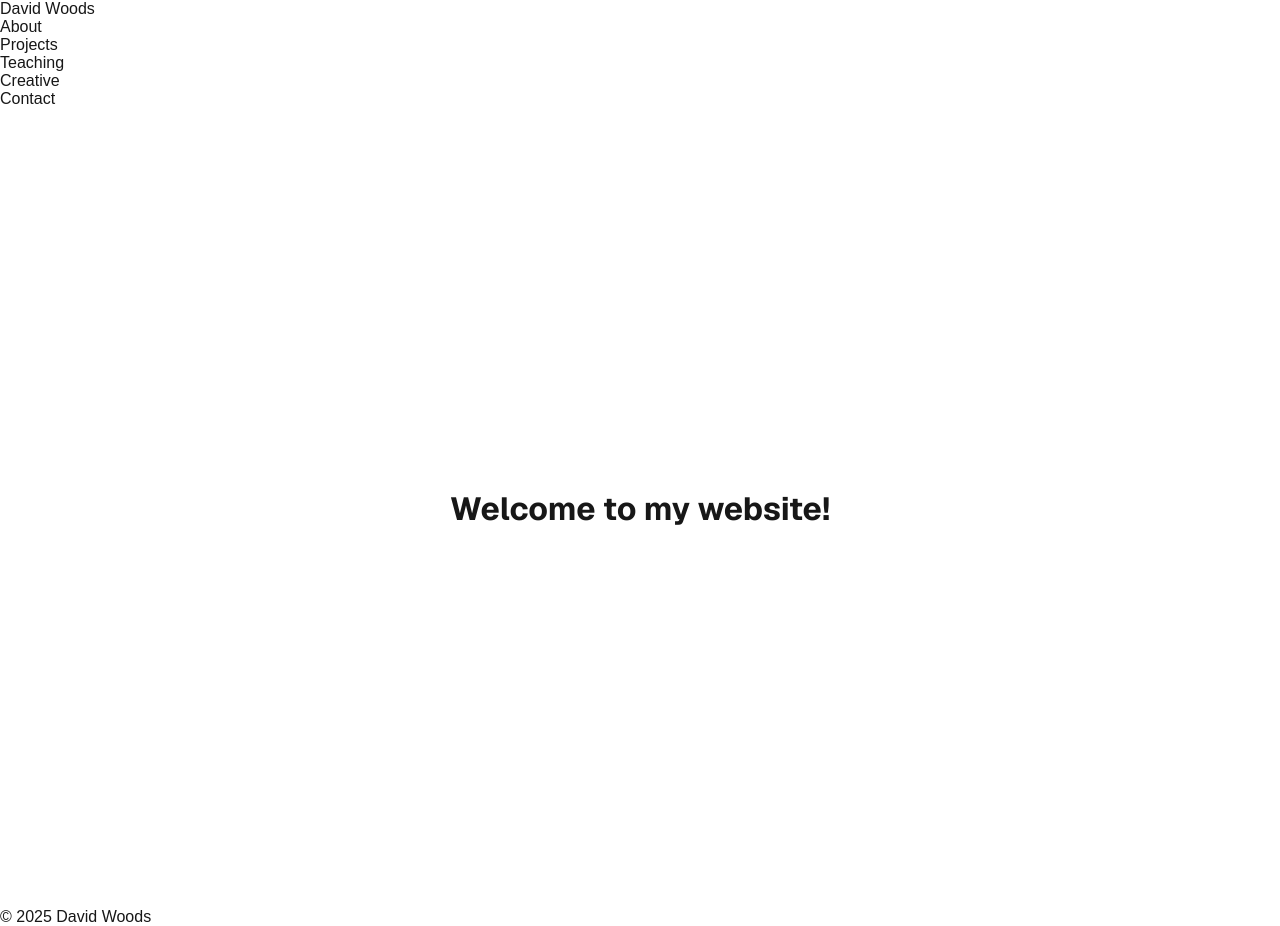
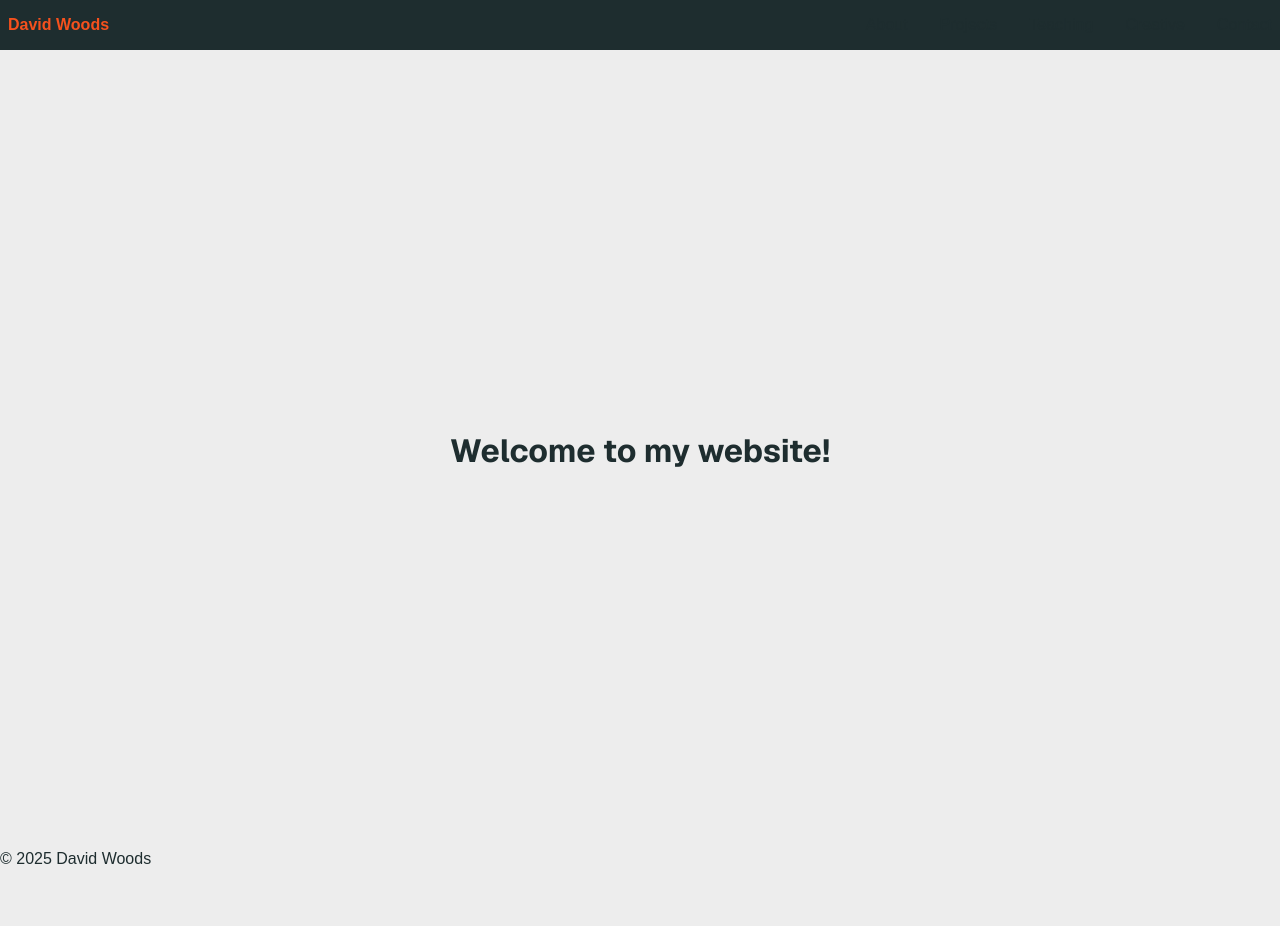
Before and after one commit to dave-woods/dwoods.xyz, a Next.js app: page / in a window 1280 px wide. After the commit the page ends 868 px from the top, so only its background shows below. Built offline with nearby package versions, Linux system fonts and the light colour scheme.

Commit message:
Update Header to use Next Links

```diff
--- a/src/app/globals.css
+++ b/src/app/globals.css
@@ -1,12 +1,22 @@
 :root {
-  --background: #ffffff;
-  --foreground: #171717;
+  --darkest: #041F1E;
+  --dark: #1E2D2F;
+
+  --lightest: #EDEDED;
+  --light: #C4C4C4;
+
+  --accent: #F6511D;
+
+
+
+  --background: var(--lightest);
+  --foreground: var(--dark);
 }
 
 @media (prefers-color-scheme: dark) {
   :root {
-    --background: #0a0a0a;
-    --foreground: #ededed;
+    --background: var(--darkest);
+    --foreground: var(--light);
   }
 }
 
--- /dev/null
+++ b/src/components/Header.module.css
@@ -0,0 +1,20 @@
+.header {
+    background-color: var(--dark);
+    display: flex;
+    flex-direction: row;
+    justify-content: space-between;
+    padding-block: 1rem;
+    padding-inline: 0.5rem;;
+}
+.logo {
+    color: var(--accent);
+    font-weight: 700;
+}
+.nav {
+    display: flex;
+    flex-direction: row;
+    gap: 2rem;
+}
+.active {
+    text-decoration: underline var(--accent);
+}
--- a/src/components/Header.tsx
+++ b/src/components/Header.tsx
@@ -1,16 +1,35 @@
+'use client';
+
+import Link from 'next/link';
+import '../app/globals.css';
+
+import styles from './Header.module.css';
+import { usePathname } from 'next/navigation';
+
 export default function Header() {
+    const pathname = usePathname();
+    const navLinks = [
+        { href: '/about', label: 'About', ariaLabel: 'About Me' },
+        { href: '/projects', label: 'Projects', ariaLabel: 'My Projects' },
+        { href: '/teaching', label: 'Teaching', ariaLabel: 'My Teaching' },
+        { href: '/creative', label: 'Creative', ariaLabel: 'My Creative Work' },
+        { href: '/contact', label: 'Contact', ariaLabel: 'Contact Me' }
+    ]
   return (
-    <header>
-      <nav>
-        <ul>
-            <li><a href="/">David Woods</a></li>
-            <li><a href="/about">About</a></li>
-            <li><a href="/projects">Projects</a></li>
-            <li><a href="/teaching">Teaching</a></li>
-            <li><a href="/creative">Creative</a></li>
-            <li><a href="/contact">Contact</a></li>
-        </ul>
-      </nav>
+    <header className={styles.header}>
+        <Link className={styles.logo} href="/" aria-label="David Woods Homepage">David Woods</Link>
+        <nav className={styles.nav}>
+            {navLinks.map(({ href, label, ariaLabel }) => (
+                <Link
+                    key={href}
+                    href={href}
+                    className={pathname === href ? styles.active : ''}
+                    aria-label={ariaLabel}
+                >
+                    {label}
+                </Link>
+            ))}
+        </nav>
     </header>
   );
 }
```
Also changed, not shown: 1 other file (tests, documents, lock files or other folders).
